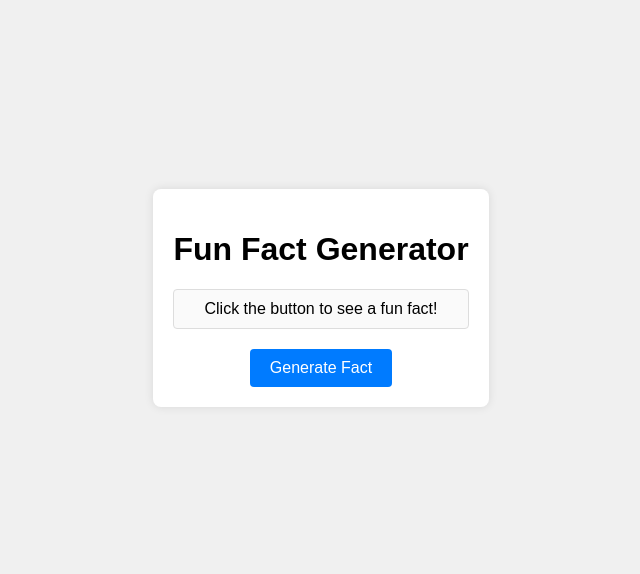
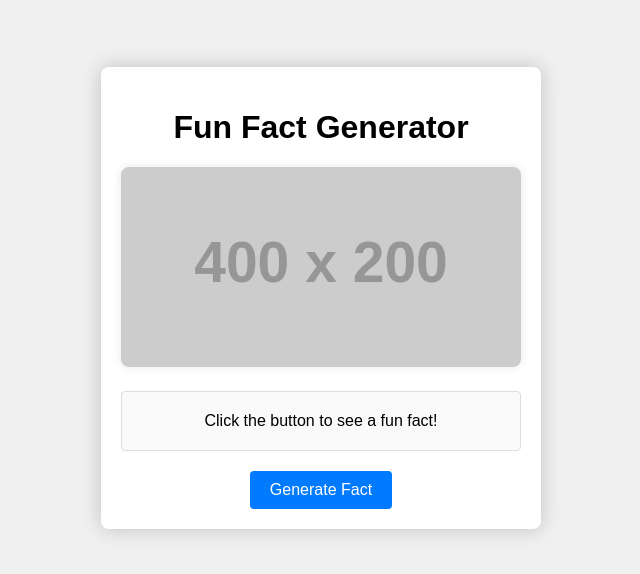
Before and after one commit to Samyuktha0/fun-facts-earth, a plain HTML site: page index.html in a window 1280 px wide. Shown: the part 102-676 px from the top of the page, without its empty margins (319-959 px from the left). Drawn offline with Linux system fonts and the light colour scheme; placeholder pictures from the web are drawn by us.

Commit message:
Update index.html

```diff
--- a/index.html
+++ b/index.html
@@ -13,6 +13,7 @@
             height: 100vh;
             margin: 0;
             background-color: #f0f0f0;
+            overflow: hidden;
         }
 
         .container {
@@ -20,15 +21,17 @@
             background-color: white;
             padding: 20px;
             border-radius: 8px;
-            box-shadow: 0 0 10px rgba(0, 0, 0, 0.1);
+            box-shadow: 0 0 20px rgba(0, 0, 0, 0.2);
+            animation: fadeIn 1s ease-in-out;
         }
 
         .fact-box {
             margin: 20px 0;
-            padding: 10px;
+            padding: 20px;
             border: 1px solid #ddd;
             border-radius: 4px;
             background-color: #fafafa;
+            animation: slideIn 0.5s ease-out;
         }
 
         button {
@@ -39,16 +42,41 @@
             background-color: #007bff;
             color: white;
             cursor: pointer;
+            transition: background-color 0.3s;
         }
 
         button:hover {
             background-color: #0056b3;
+        }
+
+        @keyframes fadeIn {
+            from { opacity: 0; }
+            to { opacity: 1; }
+        }
+
+        @keyframes slideIn {
+            from { transform: translateY(20px); opacity: 0; }
+            to { transform: translateY(0); opacity: 1; }
+        }
+
+        .image-container {
+            margin: 20px 0;
+        }
+
+        .image-container img {
+            max-width: 100%;
+            height: auto;
+            border-radius: 8px;
+            box-shadow: 0 0 10px rgba(0, 0, 0, 0.1);
         }
     </style>
 </head>
 <body>
     <div class="container">
         <h1>Fun Fact Generator</h1>
+        <div class="image-container">
+            <img id="fact-image" src="https://via.placeholder.com/400x200" alt="Fun Fact Image">
+        </div>
         <div id="fact" class="fact-box">
             Click the button to see a fun fact!
         </div>
@@ -56,22 +84,24 @@
     </div>
     <script>
         const facts = [
-            "Honey never spoils.",
-            "Bananas are berries, but strawberries aren't.",
-            "A day on Venus is longer than a year on Venus.",
-            "Octopuses have three hearts.",
-            "The Eiffel Tower can be 15 cm taller during the summer.",
-            "Some cats are allergic to humans.",
-            "The unicorn is the national animal of Scotland.",
-            "A group of flamingos is called a 'flamboyance'.",
-            "There are more stars in the universe than grains of sand on Earth.",
-            "Wombat poop is cube-shaped."
+            { text: "Honey never spoils.", image: "https://via.placeholder.com/400x200?text=Honey" },
+            { text: "Bananas are berries, but strawberries aren't.", image: "https://via.placeholder.com/400x200?text=Bananas" },
+            { text: "A day on Venus is longer than a year on Venus.", image: "https://via.placeholder.com/400x200?text=Venus" },
+            { text: "Octopuses have three hearts.", image: "https://via.placeholder.com/400x200?text=Octopus" },
+            { text: "The Eiffel Tower can be 15 cm taller during the summer.", image: "https://via.placeholder.com/400x200?text=Eiffel+Tower" },
+            { text: "Some cats are allergic to humans.", image: "https://via.placeholder.com/400x200?text=Cats" },
+            { text: "The unicorn is the national animal of Scotland.", image: "https://via.placeholder.com/400x200?text=Unicorn" },
+            { text: "A group of flamingos is called a 'flamboyance'.", image: "https://via.placeholder.com/400x200?text=Flamingos" },
+            { text: "There are more stars in the universe than grains of sand on Earth.", image: "https://via.placeholder.com/400x200?text=Stars" },
+            { text: "Wombat poop is cube-shaped.", image: "https://via.placeholder.com/400x200?text=Wombat" }
         ];
 
         function generateFact() {
             const randomIndex = Math.floor(Math.random() * facts.length);
             const factElement = document.getElementById('fact');
-            factElement.textContent = facts[randomIndex];
+            const factImage = document.getElementById('fact-image');
+            factElement.textContent = facts[randomIndex].text;
+            factImage.src = facts[randomIndex].image;
         }
     </script>
 </body>
```
